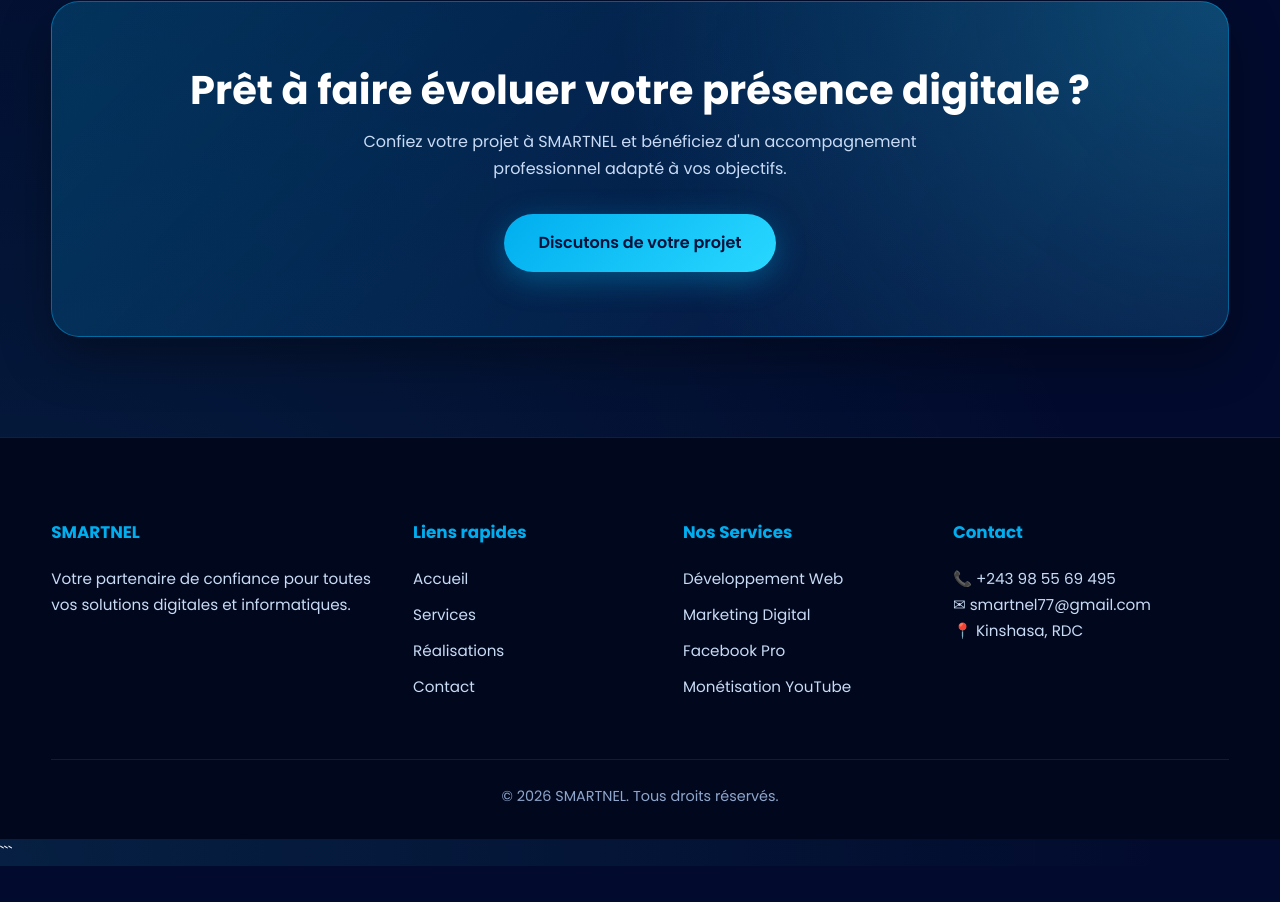
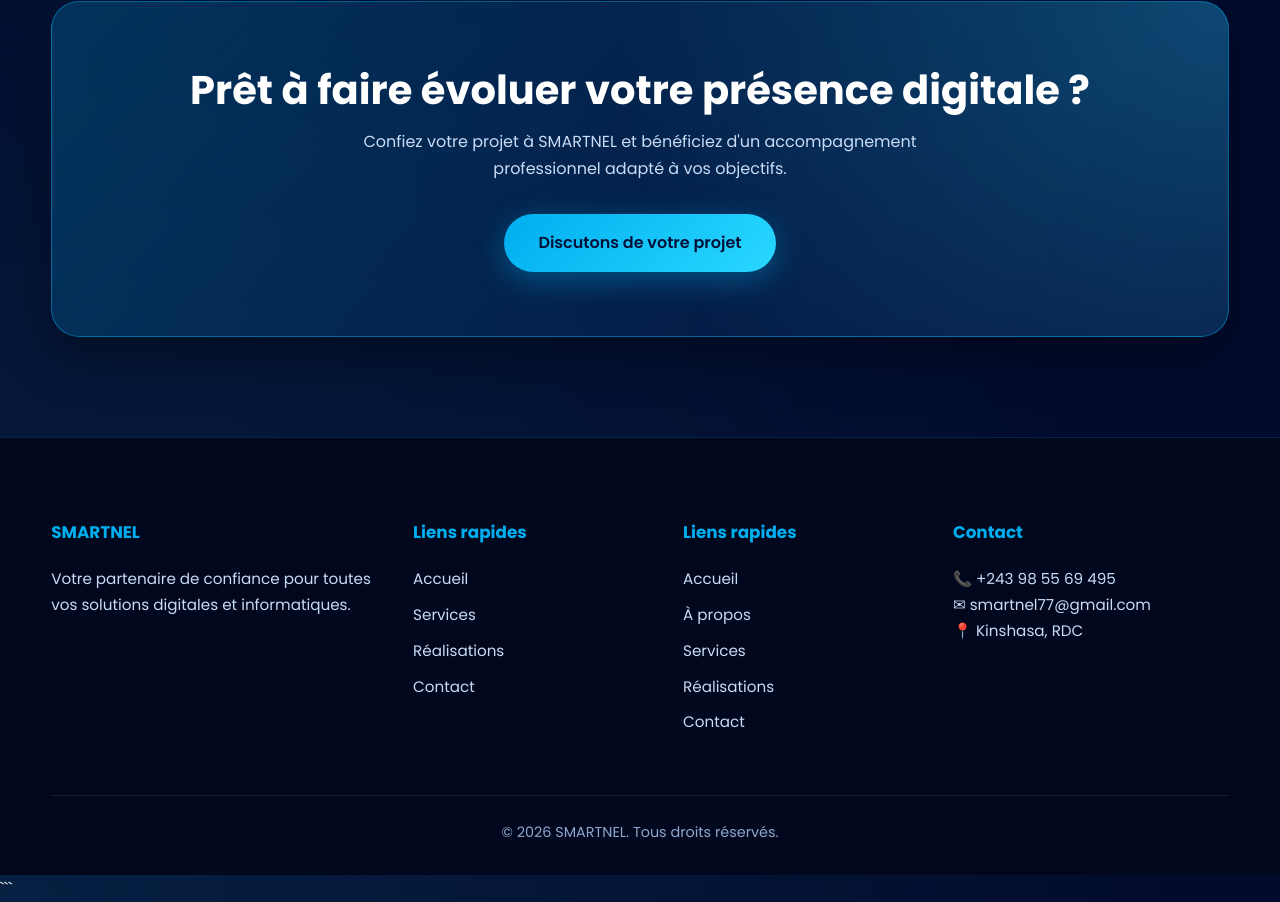
Before and after one commit to Kalufando07/smartnel.net, a plain HTML site: page HTML/About.html in a window 1280 px wide. Shown: the part 2570-3472 px from the top of the page. Before the commit the page ends 3436 px from the top, so only its background shows below. Drawn offline with Linux system fonts and the light colour scheme.

Commit message:
Update About.html

```diff
--- a/HTML/About.html
+++ b/HTML/About.html
@@ -289,14 +289,14 @@
             </div>
 
             <div>
-                <h3>Nos Services</h3>
-
-                <ul>
-                    <li>Développement Web</li>
-                    <li>Marketing Digital</li>
-                    <li>Facebook Pro</li>
-                    <li>Monétisation YouTube</li>
-                </ul>
+                <h3>Liens rapides</h3>
+            <ul>
+                <li><a href="../index.html">Accueil</a></li>
+                <li><a href="About.html">À propos</a></li>
+                <li><a href="Services.html">Services</a></li>
+                <li class="active"><a href="realisation.html" class="active">Réalisations</a></li>
+                <li><a href="Contact.html">Contact</a></li>
+            </ul>
             </div>
 
             <div>
```
